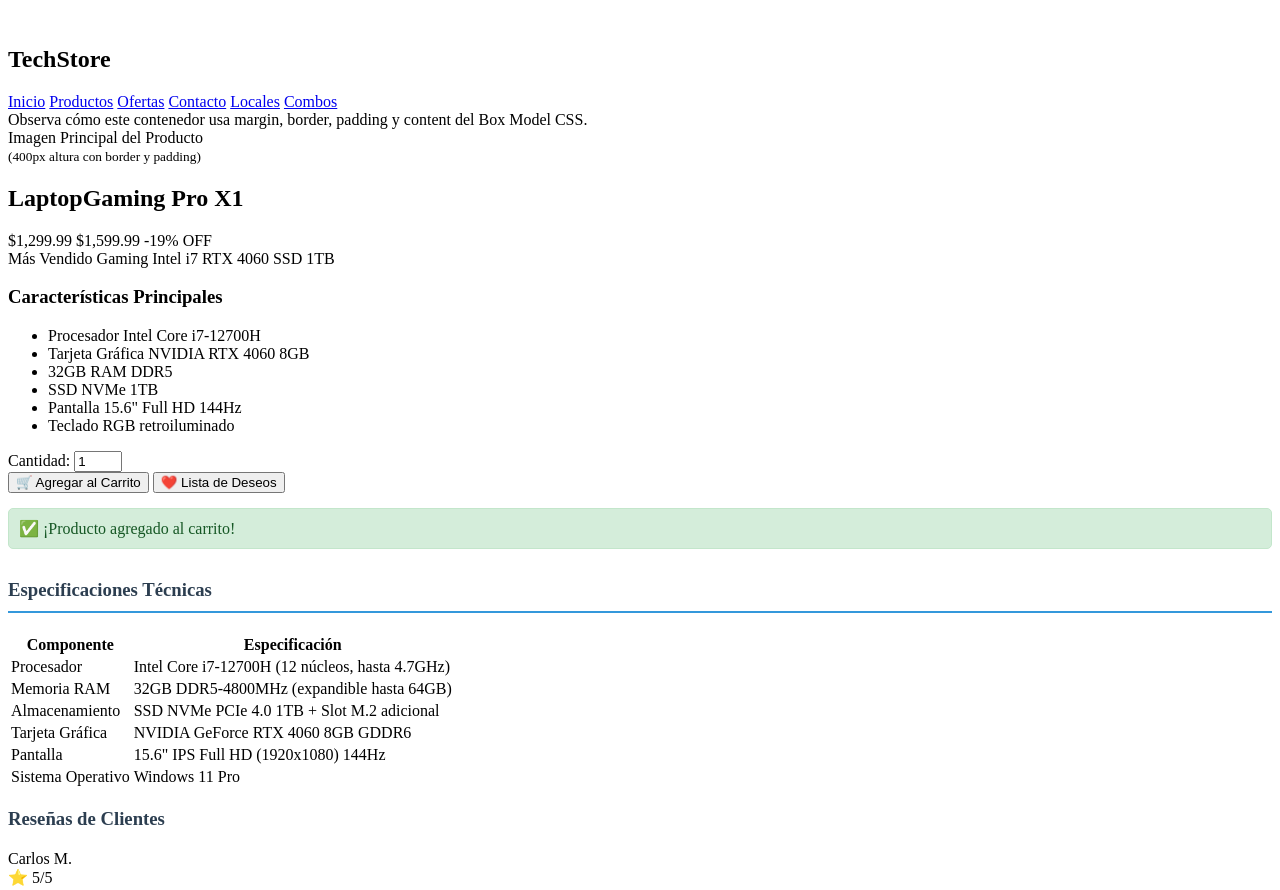
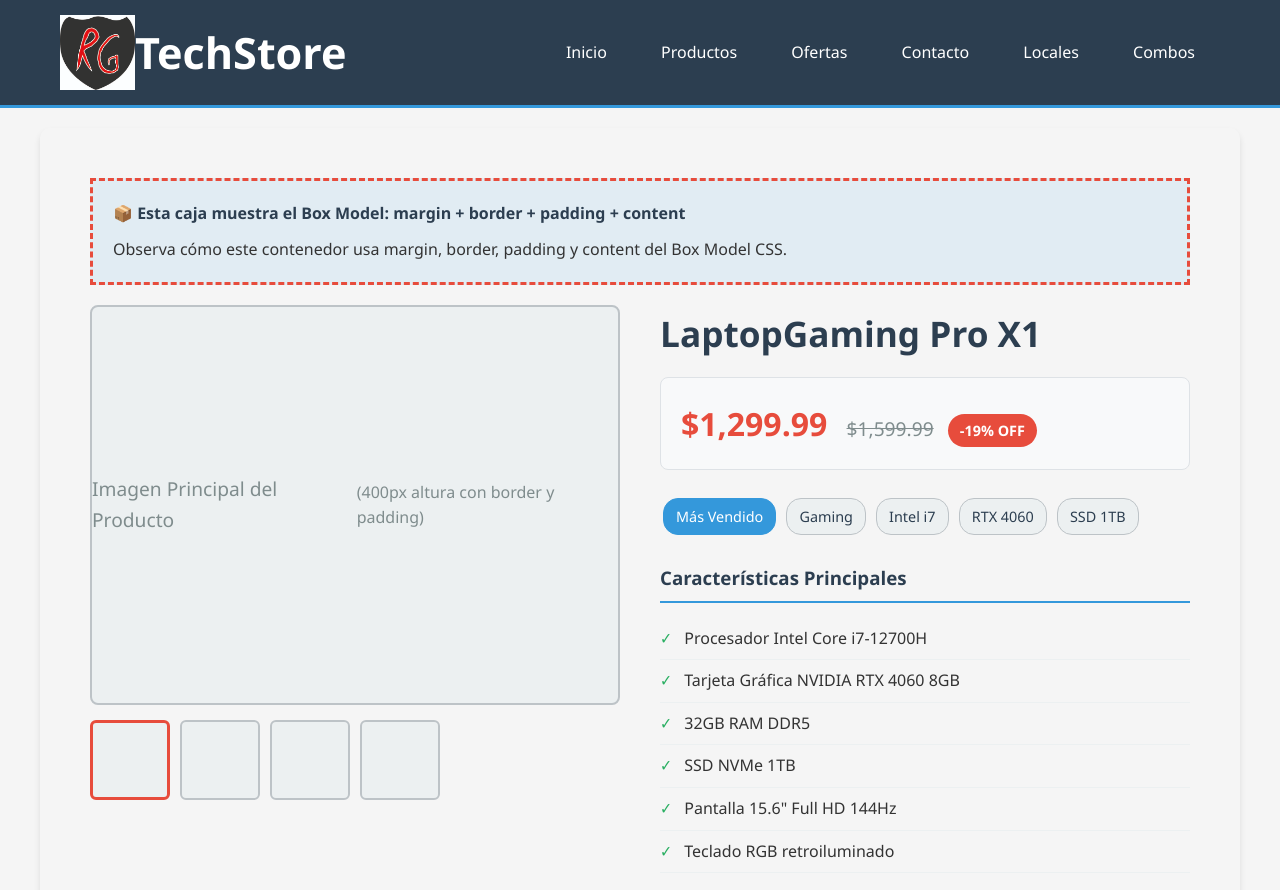
Before and after one commit to Chiquito12/Ecommerce-IB, a plain HTML site: page index.html in a window 1280 px wide. Shown: the top 890 px of the page. Drawn offline with Linux system fonts and the light colour scheme.

Commit message:
fin proyecto

```diff
--- a/css/estilos.css
+++ b/css/estilos.css
@@ -0,0 +1,479 @@
+* {
+    margin: 0;
+    padding: 0;
+    box-sizing: border-box;
+    /* ✅ APLICANDO BORDER-BOX GLOBAL */
+}
+
+body {
+    font-family: 'Segoe UI', Tahoma, Geneva, Verdana, sans-serif;
+    line-height: 1.6;
+    color: #333;
+    background-color: #f5f5f5;
+}
+
+/* 🏗️ HEADER - DISPLAY BLOCK Y BOX MODEL */
+.header {
+    background: #2c3e50;
+    color: white;
+    padding: 15px 0;
+    /* ✅ PADDING PARA ESPACIADO INTERNO */
+    border-bottom: 3px solid #3498db;
+    /* ✅ BORDER PARA SEPARACIÓN */
+    /* display: block; ← Por defecto en elementos de bloque */
+
+
+    .header-content {
+        max-width: 1200px;
+        margin: 0 auto;
+        /* ✅ MARGIN AUTO PARA CENTRAR */
+        padding: 0 20px;
+        /* ✅ PADDING LATERAL */
+        display: flex;
+        justify-content: space-between;
+        align-items: center;
+
+        .logo {
+            width: 75px;
+            height: 75px;
+            font-size: 1.8em;
+            font-weight: bold;
+            display: flex;
+            justify-content: flex-start;
+            align-items: center;
+
+            /* display: block; ← Por defecto */
+            img {
+                width: 100%;
+                height: 100%;
+            }
+        }
+
+        /* 📱 NAVEGACIÓN - DISPLAY INLINE-BLOCK */
+        .nav {
+
+            /* display: block; ← Por defecto */
+            .nav-item {
+                display: inline-block;
+                /* ✅ INLINE-BLOCK PARA MENÚ HORIZONTAL */
+                padding: 10px 20px;
+                /* ✅ PADDING PARA ÁREA CLICKEABLE */
+                margin: 0 5px;
+                /* ✅ MARGIN PARA SEPARACIÓN */
+                color: white;
+                text-decoration: none;
+                border-radius: 5px;
+                transition: background 0.3s;
+
+                &:hover {
+                    background: #ed7d05;
+                    /* El padding y margin hacen el hover más cómodo */
+                }
+            }
+        }
+    }
+}
+
+/* 📦 CONTENEDOR PRINCIPAL */
+.container {
+    max-width: 1200px;
+    /* width: 100vw; */
+    margin: 20px auto;
+    /* ✅ MARGIN PARA CENTRAR Y SEPARAR */
+    padding: 0 20px;
+    /* ✅ PADDING PARA ESPACIADO LATERAL */
+    /* background: rgb(2, 247, 2); */
+    border-radius: 10px;
+    box-shadow: 0 4px 6px rgba(0, 0, 0, 0.1);
+
+    .product-section {
+        padding: 30px;
+        /* ✅ PADDING INTERNO GENEROSO */
+        /* display: block; ← Por defecto */
+        /* background-color: aqua; */
+
+        .box-model-demo {
+            margin: 20px 0;
+            /* ✅ MARGIN PARA DEMOSTRACIÓN */
+            padding: 20px;
+            /* ✅ PADDING VISIBLE */
+            border: 3px dashed #e74c3c;
+            background: rgba(52, 152, 219, 0.1);
+
+            &::before {
+                content: "📦 Esta caja muestra el Box Model: margin + border + padding + content";
+                display: block;
+                /* ✅ DISPLAY BLOCK PARA PSEUDO-ELEMENTO */
+                font-weight: bold;
+                color: #2c3e50;
+                margin-bottom: 10px;
+                /* ✅ MARGIN EN PSEUDO-ELEMENTO */
+            }
+        }
+
+        .product-grid {
+            display: grid;
+            grid-template-columns: 1fr 1fr;
+            gap: 40px;
+            /* Alternativa moderna a margin */
+            margin-bottom: 30px;
+
+            /* ✅ MARGIN PARA SEPARAR SECCIONES */
+            .image-gallery {
+
+                /* display: block; ← Por defecto */
+                .main-image {
+                    width: 100%;
+                    /* ✅ WIDTH RESPONSIVE */
+                    height: 400px;
+                    background: #ecf0f1;
+                    border: 2px solid #bdc3c7;
+                    /* ✅ BORDER PARA DEFINIR LÍMITES */
+                    border-radius: 8px;
+                    margin-bottom: 15px;
+                    /* ✅ MARGIN PARA SEPARAR */
+                    display: flex;
+                    /* ✅ DISPLAY FLEX PARA CENTRAR CONTENIDO */
+                    align-items: center;
+                    justify-content: center;
+                    font-size: 1.2em;
+                    color: #7f8c8d;
+                }
+
+                .thumbnails {
+                    display: flex;
+                    gap: 10px;
+
+                    .thumbnail {
+                        width: 80px;
+                        /* ✅ WIDTH FIJO */
+                        height: 80px;
+                        /* ✅ HEIGHT FIJO */
+                        background: #ecf0f1;
+                        border: 2px solid #bdc3c7;
+                        /* ✅ BORDER */
+                        border-radius: 6px;
+                        /* display: block; ← Por defecto para divs */
+                        cursor: pointer;
+                        transition: border-color 0.3s;
+
+                        &:hover {
+                            border-color: #3498db;
+                        }
+
+                    }
+
+                    .active {
+                        border-color: #e74c3c;
+                        border-width: 3px;
+                        /* ✅ CAMBIO DE BORDER-WIDTH */
+                    }
+                }
+            }
+
+            /* 📝 INFO DEL PRODUCTO */
+            .product-info {
+
+                /* display: block; ← Por defecto */
+                .product-title {
+                    font-size: 2.2em;
+                    color: #2c3e50;
+                    margin-bottom: 15px;
+                    /* ✅ MARGIN PARA SEPARAR */
+                    /* display: block; ← Por defecto para h1 */
+                }
+
+                .price-section {
+                    margin-bottom: 25px;
+                    /* ✅ MARGIN PARA SEPARAR */
+                    padding: 20px;
+                    /* ✅ PADDING PARA DESTACAR */
+                    background: #f8f9fa;
+                    border: 1px solid #dee2e6;
+                    /* ✅ BORDER SUTIL */
+                    border-radius: 8px;
+
+                    .current-price {
+                        font-size: 2em;
+                        color: #e74c3c;
+                        font-weight: bold;
+                        /* display: block; ← Por defecto para span en este contexto */
+                    }
+
+                    .original-price {
+                        display: inline;
+                        /* ✅ INLINE PARA FLUIR CON TEXTO */
+                        font-size: 1.2em;
+                        color: #7f8c8d;
+                        text-decoration: line-through;
+                        margin-left: 15px;
+                        /* ✅ MARGIN PARA SEPARAR */
+                    }
+
+                    .discount-badge {
+                        display: inline-block;
+                        /* ✅ INLINE-BLOCK PARA CONTROL DE DIMENSIONES */
+                        background: #e74c3c;
+                        color: white;
+                        padding: 5px 12px;
+                        /* ✅ PADDING PARA ÁREA DEL BADGE */
+                        border-radius: 20px;
+                        font-size: 0.9em;
+                        font-weight: bold;
+                        margin-left: 10px;
+                        /* ✅ MARGIN PARA SEPARAR */
+                    }
+                }
+
+                /* 🏷️ TAGS Y BADGES */
+                .product-tags {
+                    margin: 20px 0;
+
+                    /* ✅ MARGIN PARA SEPARAR */
+                    /* display: block; ← Por defecto */
+                    /* ⭐ CARACTERÍSTICAS DEL PRODUCTO */
+                    .tag {
+                        display: inline-block;
+                        /* ✅ INLINE-BLOCK PARA TAGS EN LÍNEA */
+                        background: #ecf0f1;
+                        color: #2c3e50;
+                        padding: 6px 12px;
+                        /* ✅ PADDING PARA ÁREA DEL TAG */
+                        margin: 3px;
+                        /* ✅ MARGIN PEQUEÑO PARA SEPARAR */
+                        border: 1px solid #bdc3c7;
+                        /* ✅ BORDER SUTIL */
+                        border-radius: 15px;
+                        font-size: 0.9em;
+                    }
+
+                    .featured {
+                        background: #3498db;
+                        color: white;
+                        border-color: #3498db;
+                    }
+                }
+
+                /* ⭐ CARACTERÍSTICAS DEL PRODUCTO */
+                .features {
+                    margin: 25px 0;
+
+                    /* ✅ MARGIN VERTICAL */
+                    /* display: block; ← Por defecto */
+                    h3 {
+                        color: #2c3e50;
+                        margin-bottom: 15px;
+                        /* ✅ MARGIN PARA SEPARAR */
+                        padding-bottom: 8px;
+                        /* ✅ PADDING PARA ESPACIO ANTES DEL BORDER */
+                        border-bottom: 2px solid #3498db;
+                        /* ✅ BORDER COMO DECORACIÓN */
+                        /* display: block; ← Por defecto para h3 */
+                    }
+
+                    .feature-list {
+                        list-style: none;
+
+                        /* display: block; ← Por defecto para ul */
+                        .feature-item {
+                            padding: 8px 0;
+                            /* ✅ PADDING VERTICAL */
+                            border-bottom: 1px solid #ecf0f1;
+                            /* ✅ BORDER PARA SEPARADOR */
+                            /* display: list-item; ← Por defecto para li, pero sobrescrito */
+                            display: block;
+
+                            /* ✅ FORZAMOS BLOCK PARA CONTROL TOTAL */
+                            &::before {
+                                content: "✓ ";
+                                color: #27ae60;
+                                font-weight: bold;
+                                margin-right: 8px;
+                                /* ✅ MARGIN PARA SEPARAR ÍCONO */
+                            }
+                        }
+                    }
+                }
+
+                /* 🛒 BOTONES Y CONTROLES */
+                .purchase-section {
+                    margin-top: 30px;
+                    /* ✅ MARGIN PARA SEPARAR */
+                    padding: 25px;
+                    /* ✅ PADDING PARA DESTACAR */
+                    background: #f8f9fa;
+                    border: 2px solid #dee2e6;
+                    /* ✅ BORDER PARA DEFINIR ÁREA */
+                    border-radius: 10px;
+
+                    .quantity-selector {
+                        margin-bottom: 20px;
+
+                        /* ✅ MARGIN PARA SEPARAR */
+                        /* display: block; ← Por defecto */
+                        label {
+                            display: inline-block;
+                            /* ✅ INLINE-BLOCK PARA ALINEAR CON INPUT */
+                            font-weight: bold;
+                            margin-right: 10px;
+                            /* ✅ MARGIN PARA SEPARAR */
+                            width: 80px;
+                            /* ✅ WIDTH PARA ALINEACIÓN */
+                        }
+
+                        .quantity-input {
+                            display: inline-block;
+                            /* ✅ INLINE-BLOCK PARA FLUJO HORIZONTAL */
+                            width: 80px;
+                            /* ✅ WIDTH CONTROLADO */
+                            padding: 8px 12px;
+                            /* ✅ PADDING PARA ÁREA CLICKEABLE */
+                            border: 2px solid #bdc3c7;
+                            /* ✅ BORDER PARA DEFINIR INPUT */
+                            border-radius: 5px;
+                            text-align: center;
+                        }
+                    }
+
+                    .btn {
+                        display: inline-block;
+                        /* ✅ INLINE-BLOCK PARA BOTONES EN LÍNEA */
+                        padding: 15px 30px;
+                        /* ✅ PADDING GENEROSO PARA ÁREA CLICKEABLE */
+                        margin: 10px 5px;
+                        /* ✅ MARGIN PARA SEPARAR BOTONES */
+                        border: none;
+                        border-radius: 8px;
+                        font-size: 1.1em;
+                        font-weight: bold;
+                        text-decoration: none;
+                        text-align: center;
+                        cursor: pointer;
+                        transition: all 0.3s ease;
+                        min-width: 150px;
+                        /* ✅ WIDTH MÍNIMO */
+                    }
+
+                    .btn-primary {
+                        background: #3498db;
+                        color: white;
+                        border: 2px solid #3498db;
+
+                        /* ✅ BORDER PARA EFECTO HOVER */
+                        &:hover {
+                            background: #2980b9;
+                            border-color: #2980b9;
+                            transform: translateY(-2px);
+                            /* Efecto que no afecta el box model */
+                        }
+                    }
+
+                    .btn-secondary {
+                        background: white;
+                        color: #3498db;
+                        border: 2px solid #3498db;
+
+                        /* ✅ BORDER PARA ESTILO OUTLINE */
+                        &:hover {
+                            background: #3498db;
+                            color: white;
+                        }
+                    }
+
+                    /* 🔍 ELEMENTOS CON DISPLAY: NONE PARA INTERACTIVIDAD */
+                    .hidden {
+                        display: none;
+                        /* ✅ DISPLAY NONE PARA OCULTAR */
+                    }
+                }
+
+            }
+        }
+
+        /* 📊 ESPECIFICACIONES TÉCNICAS */
+        .specs-table {
+            width: 100%;
+            /* ✅ WIDTH COMPLETO */
+            margin: 25px 0;
+            /* ✅ MARGIN PARA SEPARAR */
+            border-collapse: collapse;
+
+            /* display: table; ← Por defecto para table */
+
+
+            th,
+            td {
+                padding: 12px 15px;
+                /* ✅ PADDING PARA CELDAS LEGIBLES */
+                border: 1px solid hsl(13, 98%, 49%);
+                /* ✅ BORDER PARA SEPARAR CELDAS */
+                text-align: left;
+                /* display: table-cell; ← Por defecto */
+            }
+
+            th {
+                background: #067ef5;
+                font-weight: bold;
+                color: #2c3e50;
+            }
+        }
+
+        /* 💬 SECCIÓN DE COMENTARIOS */
+        .reviews-section {
+            margin-top: 40px;
+            /* ✅ MARGIN PARA SEPARAR */
+            padding: 30px;
+            /* ✅ PADDING PARA ESPACIADO INTERNO */
+            background: white;
+            border: 1px solid #dee2e6;
+            /* ✅ BORDER PARA DEFINIR SECCIÓN */
+            border-radius: 10px;
+
+            .review-item {
+                margin-bottom: 20px;
+                /* ✅ MARGIN PARA SEPARAR REVIEWS */
+                padding: 20px;
+                /* ✅ PADDING PARA ESPACIADO INTERNO */
+                background: #f8f9fa;
+                border-left: 4px solid #3498db;
+                /* ✅ BORDER DECORATIVO */
+                border-radius: 5px;
+
+                /* display: block; ← Por defecto */
+                .reviewer-name {
+                    font-weight: bold;
+                    color: #2c3e50;
+                    margin-bottom: 5px;
+                    /* ✅ MARGIN PARA SEPARAR */
+                    /* display: block; ← Por defecto */
+                }
+
+                .review-rating {
+                    display: inline-block;
+                    /* ✅ INLINE-BLOCK PARA CONTROL */
+                    background: #f39c12;
+                    color: white;
+                    padding: 3px 8px;
+                    /* ✅ PADDING PEQUEÑO */
+                    border-radius: 12px;
+                    font-size: 0.8em;
+                    margin-bottom: 8px;
+                    /* ✅ MARGIN PARA SEPARAR */
+                }
+
+                .show-more-content {
+                    display: none;
+                    /* ✅ INICIALMENTE OCULTO */
+                    margin-top: 15px;
+                    /* ✅ MARGIN CUANDO SE MUESTRA */
+                    padding: 15px;
+                    /* ✅ PADDING PARA DESTACAR */
+                    background: #e8f6f3;
+                    border: 1px solid #27ae60;
+                    /* ✅ BORDER PARA DESTACAR */
+                    border-radius: 8px;
+                }
+            }
+        }
+    }
+}
--- a/index.html
+++ b/index.html
@@ -13,7 +13,7 @@
     <header class="header">
         <div class="header-content">
             <div class="logo">
-                <img src="imagenes/gerbdevSinfondo.png" alt="">
+                <img src="imagenes/Logo.jpg" alt="">
                 <h2>TechStore</h2>
             </div>
             <nav class="nav">
```
Also changed, not shown: imagenes/Logo.jpg (added).
